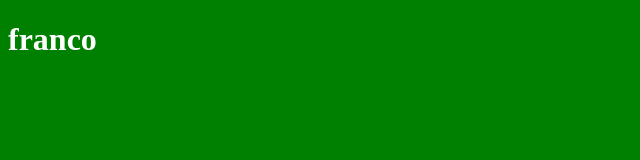
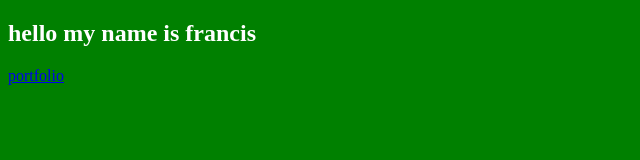
Before and after one commit to FrancoFrancis/francis-website, a plain HTML site: page index.html in a window 1280 px wide. Shown: the whole page, without its empty margins (0-640 px from the left). Drawn offline with Linux system fonts and the light colour scheme.

Commit message:
Update index.html

```diff
--- a/index.html
+++ b/index.html
@@ -1,5 +1,6 @@
 <!DOCTYPE html>
 <html lang="en">
+
 <head>
     <meta charset="UTF-8">
     <meta http-equiv="X-UA-Compatible" content="IE=edge">
@@ -7,7 +8,21 @@
     <title>francis</title>
     <link rel="stylesheet" href="./my styles.css">
 </head>
+
 <body>
-    <h1>franco</h1>
+    <!-- hero section -->
+    <section id="hero">
+        <div class="hero container">
+            <div>
+                <h1>hello my name is francis</h1>
+                <a href="#" type="button" class="pbut">portfolio</a>
+            </div>
+        </div>
+
+    </section>
+
+    <!-- hero section -->
+
 </body>
+
 </html>
```
